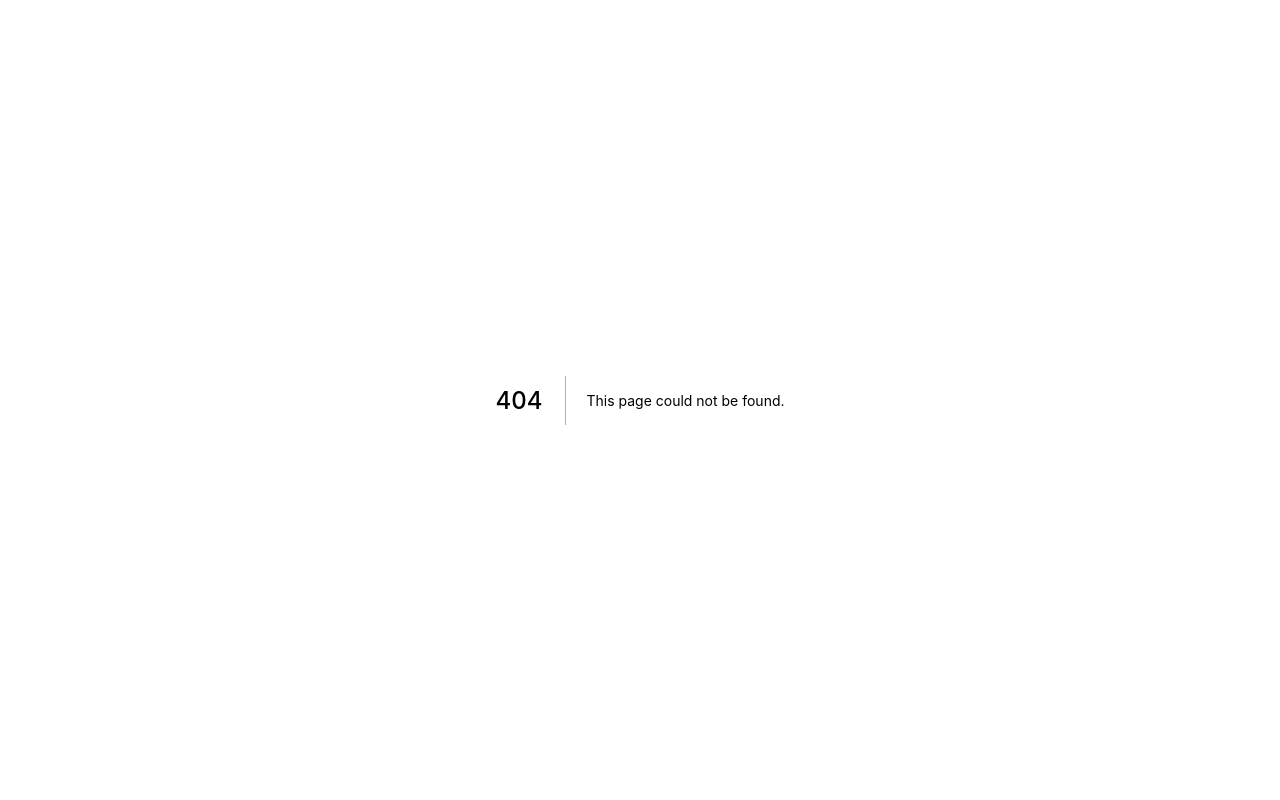
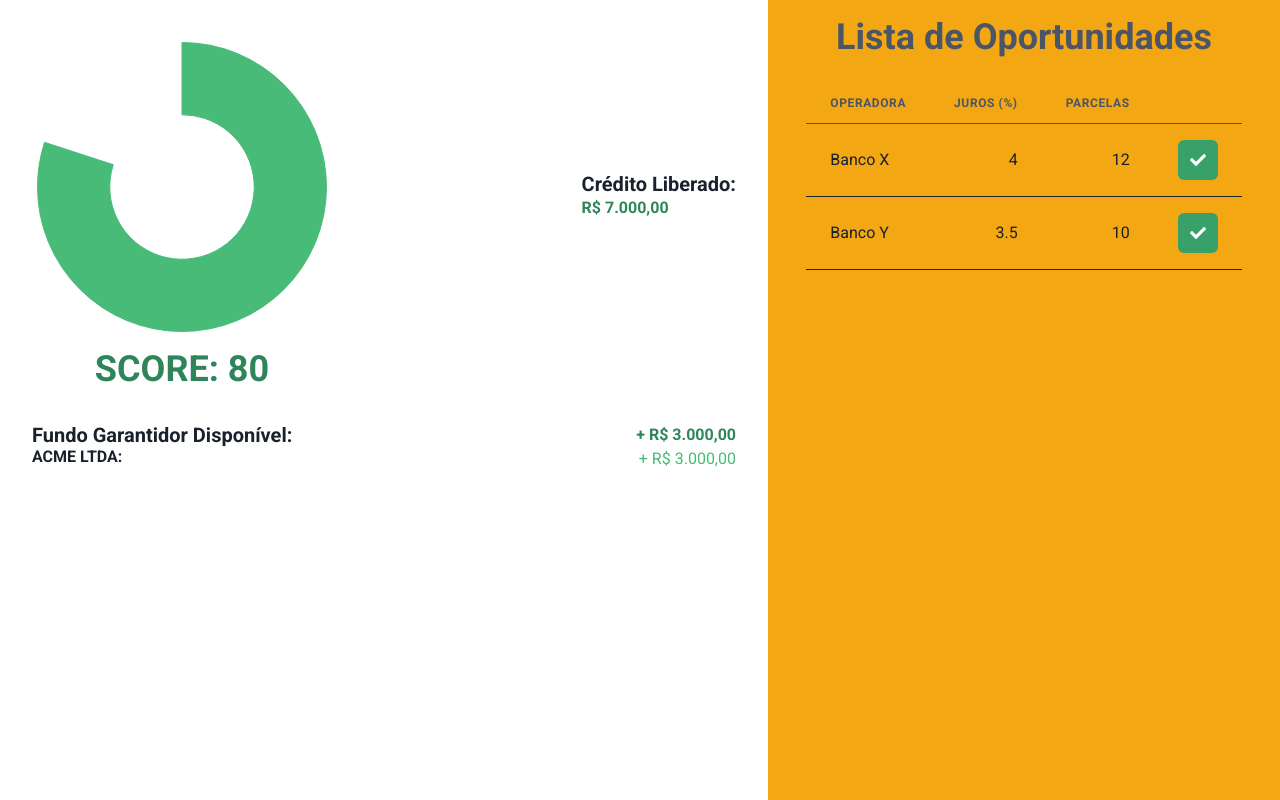
Before and after one commit to devfloydbr/bndes-desafio-microcredito, a Next.js app: page /solicitations/1 in a window 1280 px wide. Before the commit this address had no page. Built offline with nearby package versions, Linux system fonts and the light colour scheme.

Commit message:
USER AREA/APPROVE MICROCREDIT

```diff
--- a/src/components/Dashboard/index.tsx
+++ b/src/components/Dashboard/index.tsx
@@ -71,7 +71,7 @@ export function Dashboard() {
           </Box>
         </HStack>
       </Flex>
-      <Flex align="center" h="100%">
+      <Flex align="center" h="100%" mt={8}>
         <Flex w="50%">
           <Doughnut data={data} />
         </Flex>
--- /dev/null
+++ b/src/pages/solicitations/[solicitationId].tsx
@@ -0,0 +1,126 @@
+import {
+  Button,
+  Flex,
+  Heading,
+  IconButton,
+  Table,
+  TableContainer,
+  Tbody,
+  Td,
+  Text,
+  Th,
+  Thead,
+  Tr
+} from '@chakra-ui/react'
+import { useRef } from 'react'
+import { FaCheck } from 'react-icons/fa'
+import { Chart as ChartJS, ArcElement, Tooltip, Legend } from 'chart.js'
+import { Doughnut } from 'react-chartjs-2'
+
+ChartJS.register(ArcElement, Tooltip, Legend)
+
+export default function ReadSolicitation() {
+  const contentContainerRef = useRef<HTMLDivElement>(null)
+
+  const data = {
+    labels: [],
+    datasets: [
+      {
+        label: '# of Votes',
+        data: [80, 20],
+        backgroundColor: ['#48BB78', 'transparent'],
+        borderColor: ['#48BB78', 'transparent'],
+        borderWidth: 1
+      }
+    ]
+  }
+
+  return (
+    <Flex h="100vh">
+      <Flex w="60%" px={8}>
+        <Flex direction="column" w="100%">
+          <Flex justify="space-between" align="center">
+            <Flex direction="column" align="center">
+              <Flex mt={8}>
+                <Doughnut data={data} />
+              </Flex>
+              <Heading color="green.600" mt={4}>
+                SCORE: 80
+              </Heading>
+            </Flex>
+            <Flex direction="column">
+              <Heading size="md">Crédito Liberado:</Heading>
+              <Text color="green.600" fontWeight="bold">
+                R$ 7.000,00
+              </Text>
+            </Flex>
+          </Flex>
+          <Flex w="100%" justify="space-between" mt={8}>
+            <Heading size="md">Fundo Garantidor Disponível:</Heading>
+            <Text color="green.600" fontWeight="bold">
+              + R$ 3.000,00
+            </Text>
+          </Flex>
+          <Flex w="100%" justify="space-between">
+            <Heading size="sm">ACME LTDA:</Heading>
+            <Text color="green.400">+ R$ 3.000,00</Text>
+          </Flex>
+        </Flex>
+      </Flex>
+      <Flex
+        w="40%"
+        ref={contentContainerRef}
+        align="center"
+        bg="pallete.yellow"
+        direction="column"
+        py={4}
+      >
+        <Heading color="gray.600">Lista de Oportunidades</Heading>
+        <TableContainer
+          w={`${
+            contentContainerRef.current?.offsetWidth &&
+            contentContainerRef.current?.offsetWidth - 50
+          }px`}
+          mt={6}
+        >
+          <Table variant="striped" colorScheme="white">
+            <Thead>
+              <Tr>
+                <Th>Operadora</Th>
+                <Th isNumeric>Juros (%)</Th>
+                <Th isNumeric>Parcelas</Th>
+                <Th></Th>
+              </Tr>
+            </Thead>
+            <Tbody>
+              <Tr>
+                <Td>Banco X</Td>
+                <Td isNumeric>4</Td>
+                <Td isNumeric>12</Td>
+                <Td>
+                  <IconButton
+                    colorScheme="green"
+                    aria-label=""
+                    icon={<FaCheck />}
+                  ></IconButton>
+                </Td>
+              </Tr>
+              <Tr>
+                <Td>Banco Y</Td>
+                <Td isNumeric>3.5</Td>
+                <Td isNumeric>10</Td>
+                <Td>
+                  <IconButton
+                    colorScheme="green"
+                    aria-label=""
+                    icon={<FaCheck />}
+                  ></IconButton>
+                </Td>
+              </Tr>
+            </Tbody>
+          </Table>
+        </TableContainer>
+      </Flex>
+    </Flex>
+  )
+}
```
Also changed, not shown: src/components/UserArea/index.tsx (+103 -7 lines), src/pages/home.tsx (+9 -2 lines).
